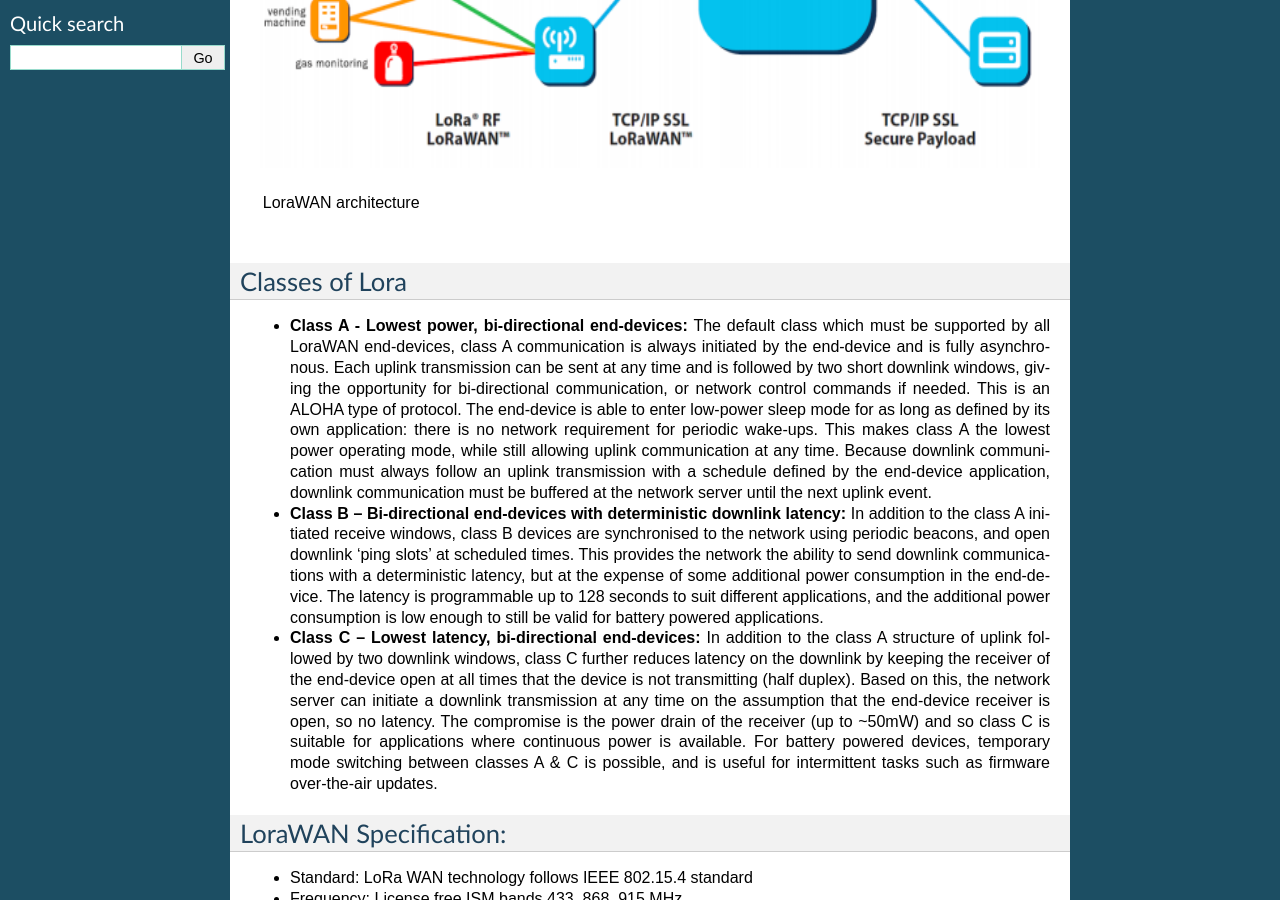
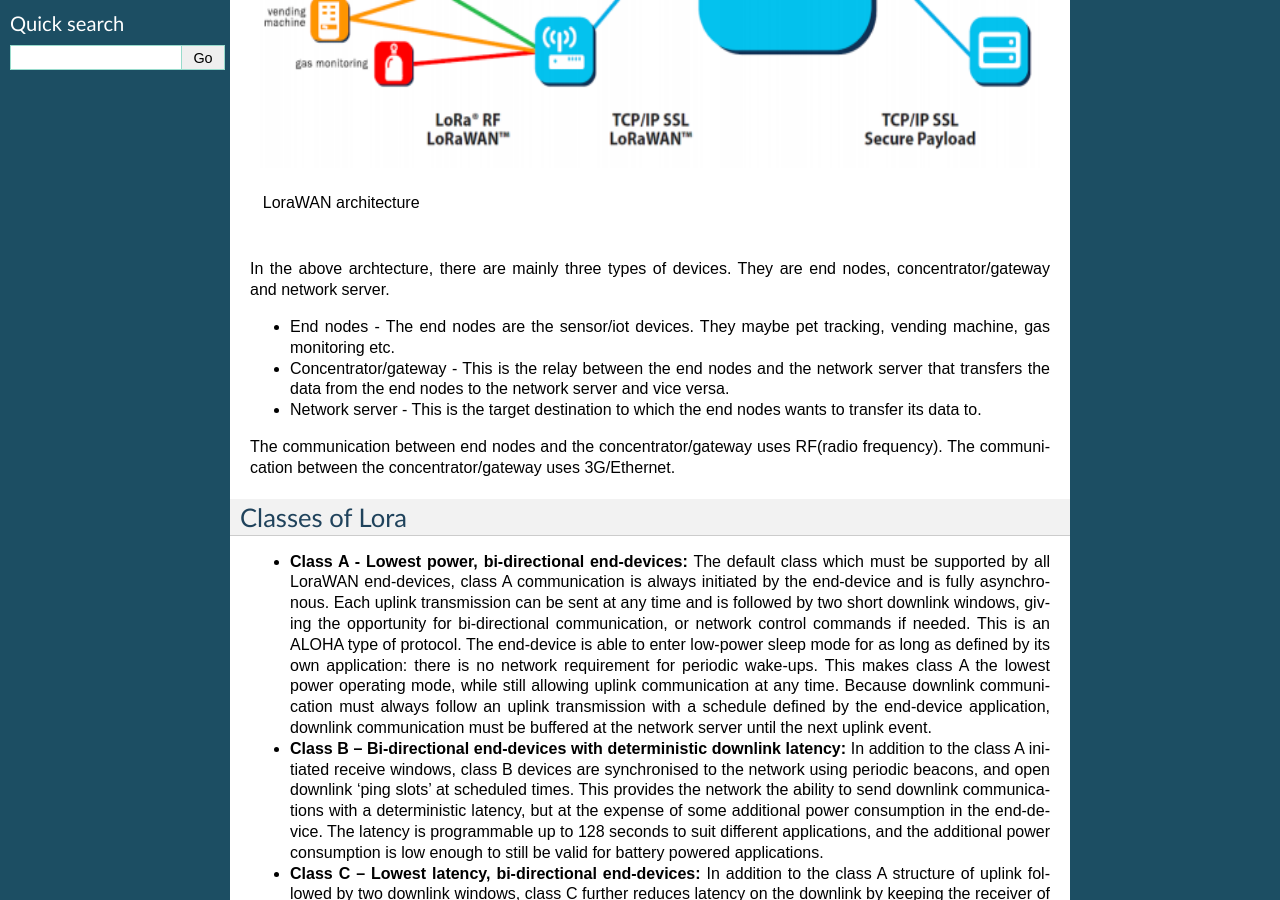
Before and after one commit to ANRGUSC/lorawandocs, a Sphinx documentation site: the page built from docs/source/lorawan.rst, in a window 1280 px wide and 900 px high, scrolled down 383 px. Built offline with Sphinx 7.4.7, drawn with Linux system fonts in a browser that asks for light colours.

Commit message:
first commit

```diff
--- a/docs/source/lorawan.rst
+++ b/docs/source/lorawan.rst
@@ -12,6 +12,15 @@ LoraWAN architecture
 
   LoraWAN architecture
 
+In the above archtecture, there are mainly three types of devices. They are end nodes, concentrator/gateway and network server.
+
+* End nodes - The end nodes are the sensor/iot devices. They maybe pet tracking, vending machine, gas monitoring etc.
+
+* Concentrator/gateway - This is the relay between the end nodes and the network server that transfers the data from the end nodes to the network server and vice versa.
+
+* Network server - This is the target destination to which the end nodes wants to transfer its data to.
+
+The communication between end nodes and the concentrator/gateway uses RF(radio frequency). The communication between the concentrator/gateway uses 3G/Ethernet.
 
 Classes of Lora
 +++++++++++++++
```
